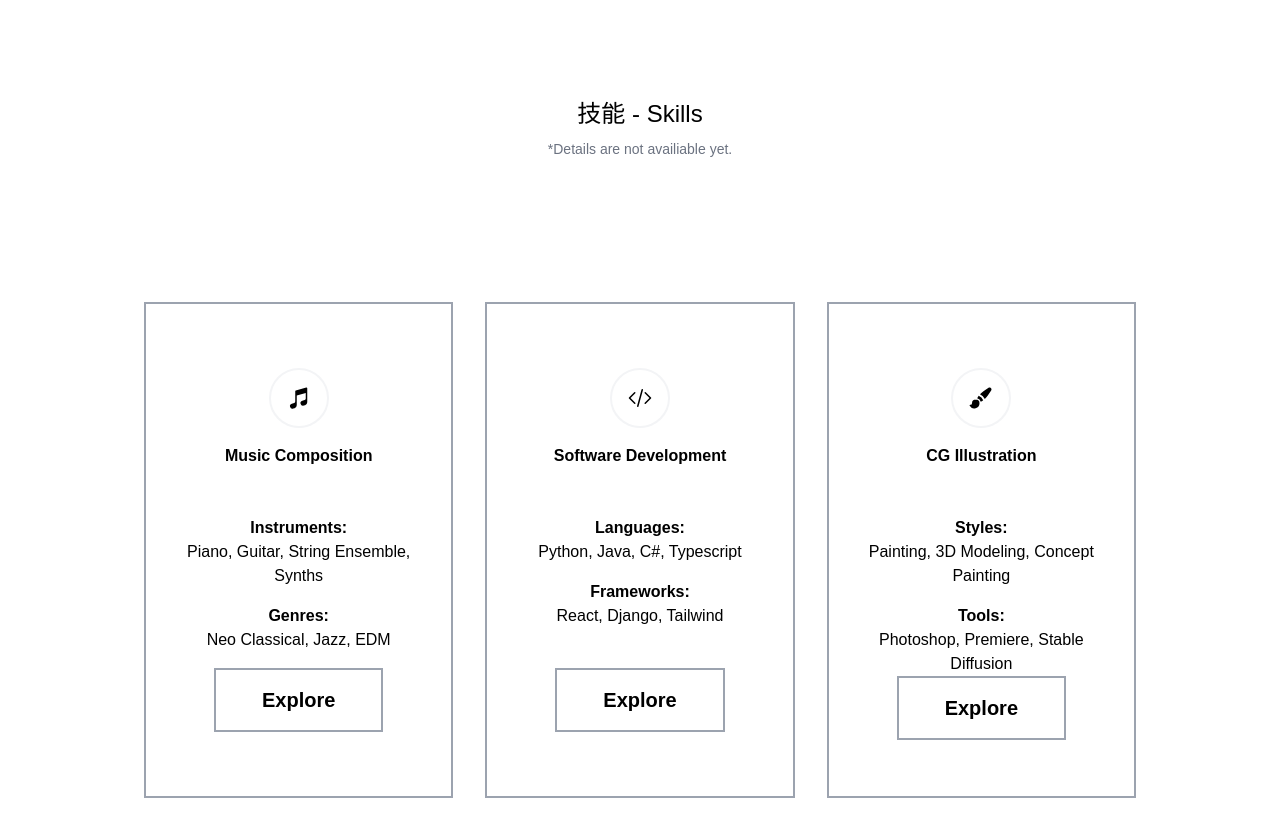
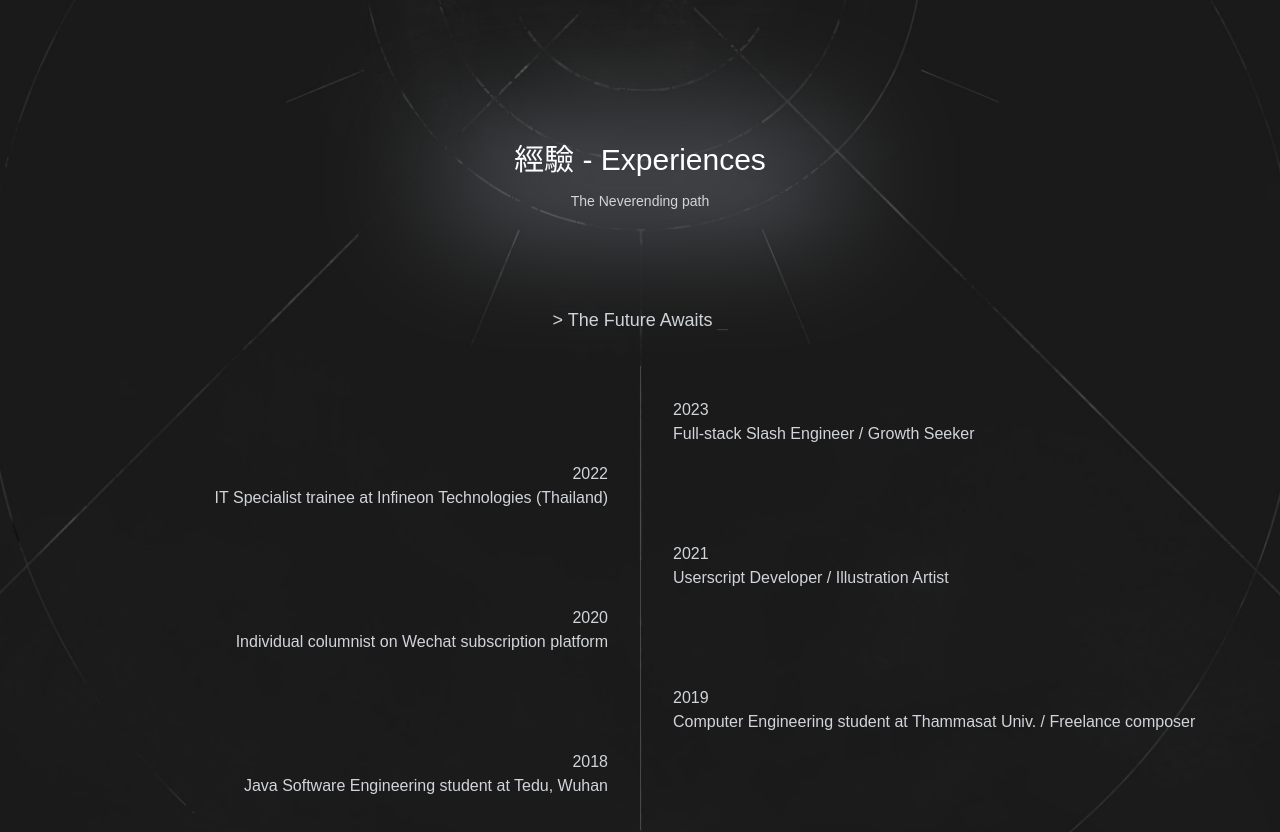
Before and after one commit to CHNSOC/cata-portfolio, a React (Vite) app: page / in a window 1280 px wide. Shown: the part 846-1678 px from the top of the page. Built offline with nearby package versions, Linux system fonts and the light colour scheme.

Commit message:
add experience page

```diff
--- a/src/App.tsx
+++ b/src/App.tsx
@@ -11,6 +11,7 @@ import Playfield from "@/scenes/playfield";
 import ErrorPage from "@/scenes/utility/ErrorPage";
 import AboutMe from "@/scenes/aboutme";
 import Footer from "@/scenes/footer/Footer";
+import Experiences from "./scenes/experiences";
 
 
 function App() {
@@ -40,6 +41,7 @@ function App() {
               selectedPage={selectedPage}
               setSelectedPage={setSelectedPage} />
             <Home setSelectedPage={setSelectedPage} />
+            <Experiences setSelectedPage={setSelectedPage} />
             <Skills setSelectedPage={setSelectedPage} />
             <AboutMe setSelectedPage={setSelectedPage} />
             <Footer/>
--- /dev/null
+++ b/src/scenes/experiences/index.tsx
@@ -0,0 +1,101 @@
+import { SelectedPage } from "@/shared/types"
+import { motion } from "framer-motion"
+import bgImg from "@/assets/Exp_Background.jpg"
+
+type Props = {
+  setSelectedPage: (value: SelectedPage) => void
+}
+
+function Experiences({ setSelectedPage }: Props) {
+
+  return (
+    <section id="experiences" style={{ backgroundImage: `url(${bgImg})` }} className={`min-h-full bg-cover md:bg-center bg-top py-16 flex flex-col`}>
+      <motion.div onViewportEnter={() => setSelectedPage(SelectedPage.Experiences)}></motion.div >
+      {/* Header */}
+      <motion.div
+        className="flex justify-center items-center h-24 text-center text-2xl md:pt-40 pt-32"
+        initial="hidden"
+        whileInView="visible"
+        viewport={{ once: true, amount: 0.5 }}
+
+        transition={{ duration: 2.5 }}
+        variants={{
+          hidden: { opacity: 0, },
+          visible: { opacity: 1, },
+        }}
+      >
+        <div className="relative w-96">
+          {/* White Glow */}
+          <div className="absolute -inset-0.5 bg-gray-400 blur-[64px] opacity-60 ">
+          </div>
+          <div className="relative text-white md:text-3xl">
+            <p>經驗 - Experiences</p>
+            <span className=" text-gray-300 text-sm ">The Neverending path</span>
+
+          </div>
+        </div>
+
+      </motion.div>
+      {/* Content */}
+      <div className="flex-1 mx-auto my-12 justify-center items-center py-auto">
+        <motion.div
+          className=" py-12 flex flex-col justify-center items-center h-auto text-gray-300 text-base"
+          initial="hidden"
+          whileInView="visible"
+          viewport={{ once: true, amount: 0.5 }}
+          transition={{ duration: 2.5 }}
+          variants={{
+            hidden: { opacity: 0, },
+            visible: { opacity: 1, },
+          }}
+        >
+          {/* Current */}
+          <div className="my-8"><p className="text-lg">{">"} The Future Awaits <motion.div
+          className="inline"
+            initial={{ opacity:1 }}
+            animate={{ opacity:0 }}
+            transition={{ repeat: Infinity, repeatType: 'loop', duration: 2, delay: 1}}>_</motion.div> </p></div>
+          {/* Panels and Splitter */}
+          <div className="grid grid-cols-2 divide-x divide-gray-500 divide-opacity-50">
+            {/* Left Panel */}
+            <div className="px-8 py-8 text-right">
+              <div className="first:pt-16 md:space-y-24 space-y-12">
+                <div>
+                  <p>2022</p>
+                  <p>IT Specialist trainee at Infineon Technologies (Thailand)</p>
+                </div>
+                <div>
+                  <p>2020</p>
+                  <p>Individual columnist on Wechat subscription platform</p>
+                </div>
+                <div>
+                  <p>2018</p>
+                  <p>Java Software Engineering student at Tedu, Wuhan</p>
+                </div>
+              </div>
+            </div>
+            {/* Right Panel */}
+            <div className="px-8 py-8">
+              <div className="md:space-y-24 space-y-12">
+                <div>
+                  <p>2023</p>
+                  <p>Full-stack Slash Engineer / Growth Seeker</p>
+                </div>
+                <div>
+                  <p>2021</p>
+                  <p>Userscript Developer / Illustration Artist</p>
+                </div>
+                <div>
+                  <p>2019</p>
+                  <p>Computer Engineering student at Thammasat Univ. / Freelance composer</p>
+                </div>
+              </div>
+            </div>
+          </div>
+        </motion.div>
+      </div>
+    </section>
+  )
+}
+
+export default Experiences
--- a/src/scenes/home/index.tsx
+++ b/src/scenes/home/index.tsx
@@ -65,8 +65,8 @@ const Home = ({ setSelectedPage }: Props) => {
                 <div className="mx-auto">
                     <div className="flex items-center justify-between gap-8">
                         <AnchorLink className="text-sm font-bold text-primary-500 hover:text-secondary-500"
-                            onClick={() => { setSelectedPage(SelectedPage.Skills) }}
-                            href={`#${SelectedPage.Skills}`}>
+                            onClick={() => { setSelectedPage(SelectedPage.Experiences) }}
+                            href={`#${SelectedPage.Experiences}`}>
                             <ArrowDownIcon className="h-6 w-6 text-primary-500" />
                         </AnchorLink>
                     </div>
--- a/src/scenes/navbar/index.tsx
+++ b/src/scenes/navbar/index.tsx
@@ -30,6 +30,11 @@ const Navbar = ({ isTopOfPage, selectedPage, setSelectedPage }: Props) => {
                                 <div className={`${flexBetween} gap-20 text-sm`}>
                                     <Link
                                         page="Home"
+                                        selectedPage={selectedPage}
+                                        setSelectedPage={setSelectedPage}
+                                    />
+                                    <Link
+                                        page="Experiences"
                                         selectedPage={selectedPage}
                                         setSelectedPage={setSelectedPage}
                                     />
@@ -93,6 +98,11 @@ const Navbar = ({ isTopOfPage, selectedPage, setSelectedPage }: Props) => {
                                 setSelectedPage={setSelectedPage}
                             />
                             <Link
+                                page="Experiences"
+                                selectedPage={selectedPage}
+                                setSelectedPage={setSelectedPage}
+                            />
+                            <Link
                                 page="Skills"
                                 selectedPage={selectedPage}
                                 setSelectedPage={setSelectedPage}
--- a/src/shared/types.ts
+++ b/src/shared/types.ts
@@ -1,5 +1,6 @@
 export enum SelectedPage {
   Home = "home",
+  Experiences = "experiences",
   Skills = "skills",
   AboutMe = "aboutme",
   Contact = "contact",
--- a/tailwind.config.js
+++ b/tailwind.config.js
@@ -12,6 +12,9 @@ export default {
         nstc: ["Noto Serif TC", "sans-serif"],
         nssc: ["Noto Serif SC", "sans-serif"],
       },
+      backgroundImage: {
+        'exp-page-minimal-geo-bg': "url('/assets/Exp_Background.jpg')",
+      },
     },
     screens: {
       xs: "480px",
```
Also changed, not shown: src/assets/Exp_Background.jpg (added).
